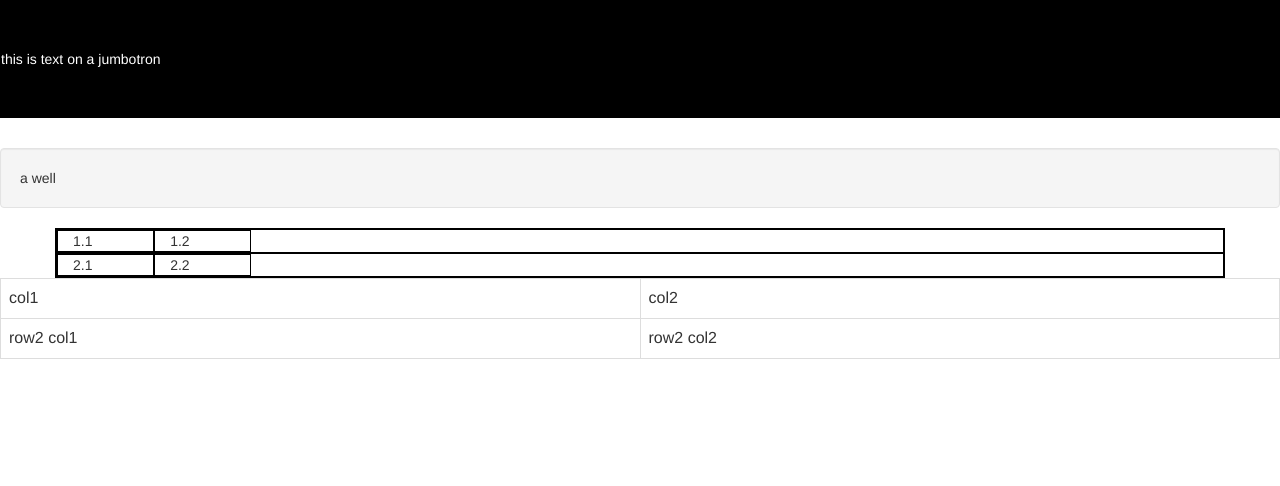
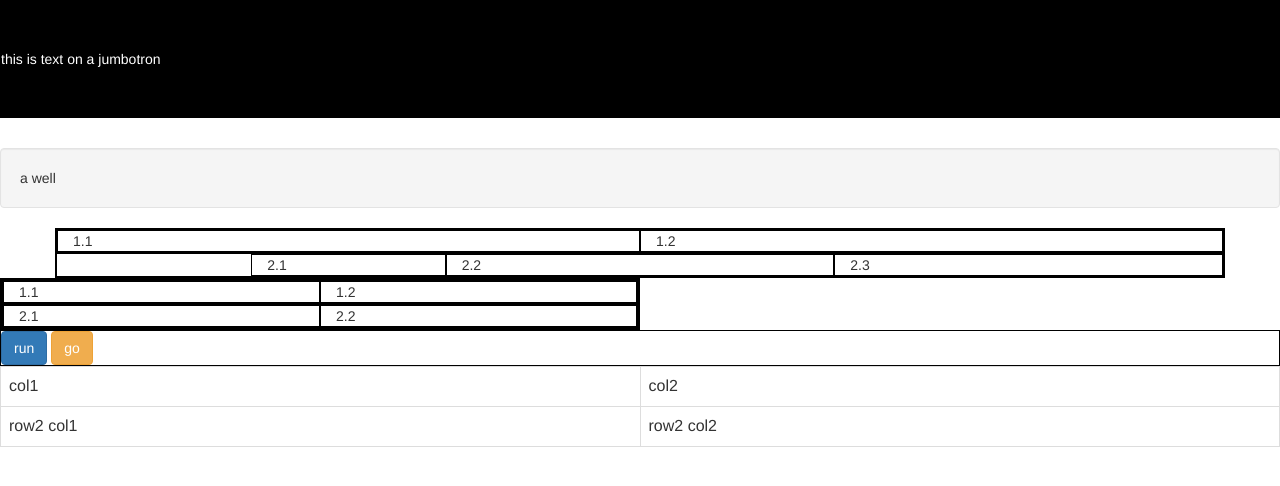
Before and after one commit to RyanDormitzer/ClientSideDemo, a plain HTML site: page bootstrapdemo/index.html in a window 1280 px wide. Drawn offline with Linux system fonts and the light colour scheme.

Commit message:
bootstrap 2

```diff
--- a/bootstrapdemo/art.css
+++ b/bootstrapdemo/art.css
@@ -5,3 +5,6 @@
 div{
     border: .1em solid black;
 }
+.halfwith{
+    width: 50%;
+}
--- a/bootstrapdemo/index.html
+++ b/bootstrapdemo/index.html
@@ -6,17 +6,33 @@
 <body>
     <div class='jumbotron myjumbotron'>this is text on a jumbotron</div>
     <div class='well'> a well</div>
-
     <div class='container'>
         <div class="row">
-            <div class="col-md-1">1.1</div>
-            <div class="col-md-1">1.2</div>
+            <div class="col-md-6">1.1</div>
+            <div class="col-md-6">1.2</div>
         </div>
         <div class="row">
-            <div class="col-md-1">2.1</div>
-            <div class="col-md-1">2.2</div>
+            <div class="col-xs-2 col-xs-offset-2">2.1</div>
+            <div class="col-xs-4">2.2</div>
+            <div class="col-xs-4">2.3</div>
         </div>
     </div>
+<div class="halfwith">
+    <div class='container-fluid'>
+        <div class="row">
+            <div class="col-xs-6">1.1</div>
+            <div class="col-md-6">1.2</div>
+        </div>
+        <div class="row">
+            <div class="col-xs-6">2.1</div>
+            <div class="col-xs-6">2.2</div>
+        </div>
+    </div>
+</div>
+<div>
+    <input class="btn btn-primary" type="button" value="run">
+    <button class="btn btn-warning">go</button>
+</div>
 
     <table class="table table-bordered">
         <tr>
```
